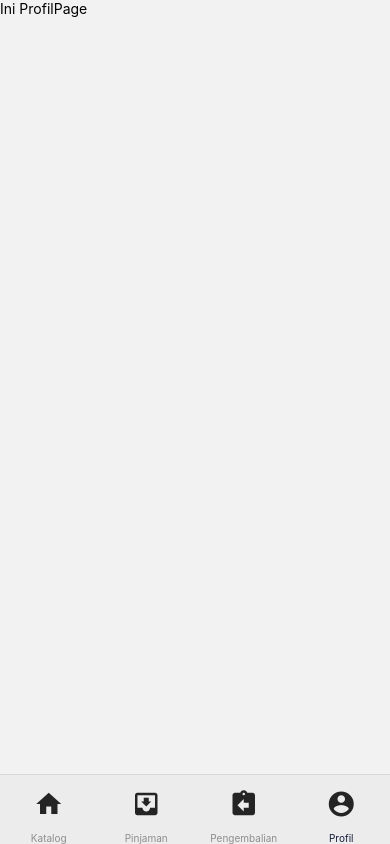
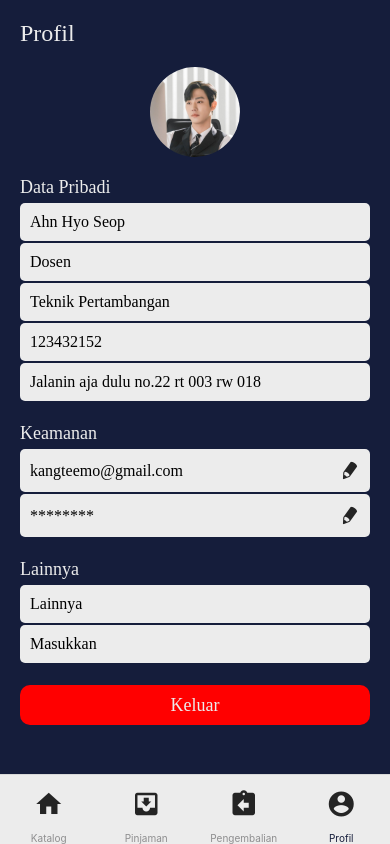
Before and after one commit to dhifafaz/TUBES-PTI-X-OAIL, a React Native app in the folder User/: screen /Profil in a window 390 px wide. Built offline with nearby package versions, Linux system fonts and the light colour scheme.

Commit message:
profile User

```diff
--- a/User/src/screen/profilPage.js
+++ b/User/src/screen/profilPage.js
@@ -5,16 +5,82 @@ import {
     View,
     ActivityIndicator,
     FlatList,
+    Pressable,
+    ScrollView,
+    Image,
 } from 'react-native';
+import styles from '../style/profilPageStyle';
+import { Icon } from 'react-native-elements';
+
 
 const ProfilPage = ({ navigation }) => {
 
     return (
-        <View>
-            <Text>
-                Ini ProfilPage
-            </Text>
-        </View>
+        <SafeAreaView style={styles.color}>
+            <ScrollView>
+                <View style={styles.margin}>
+                   <Text style={styles.textKatalog}>Profil</Text>
+                   <View style={styles.imageProfile}>
+                       <Image source={require('../assets/images/profil.jpg')} style={styles.image}/>
+                   </View>
+                   <View>
+                       <View style={styles.card}>
+                           <Text style={styles.title}>Data Pribadi</Text>
+                           <View>
+                               <Text style={styles.isiText}>Ahn Hyo Seop</Text>
+                                <Text style={styles.isiText}>Dosen</Text>
+                                <Text style={styles.isiText}>Teknik Pertambangan</Text>
+                                <Text style={styles.isiText}>123432152</Text>
+                                <Text style={styles.isiText}>Jalanin aja dulu no.22 rt 003 rw 018</Text>
+                           </View>
+                       </View>
+                        <View style={styles.card}>
+                            <Text style={styles.title}>Keamanan</Text>
+                            <View>
+                                <View style={styles.button2}>
+                                    <Text style={styles.theText}>kangteemo@gmail.com</Text>
+                                    <Pressable onPress={() => {
+                                        console.log('pencil');
+                                    }}>
+                                        <Icon name="pencil" type='entypo' size={20}/>
+                                    </Pressable>
+                                </View>
+                                <View style={styles.button2}>
+                                    <Text style={styles.theText}>********</Text>
+                                    <Pressable onPress={() => {
+                                        console.log('pencil');
+                                    }}>
+                                        <Icon name="pencil" type='entypo' size={20}/>
+                                    </Pressable>
+                                </View>
+                            </View>
+                        </View>
+                        <View style={styles.card}>
+                            <Text style={styles.title}>Lainnya</Text>
+                            <View>
+                                <Pressable style={styles.button} onPress={() => {
+                                    console.log('mantap');
+                                }}>
+                                    <Text style={styles.theText}>Lainnya</Text>
+                                </Pressable>
+                                <Pressable style={styles.button} onPress={() => {
+                                    console.log('mantap');
+                                }}>
+                                    <Text style={styles.theText}>Masukkan</Text>
+                                </Pressable>
+                            </View>
+                        </View>
+                   </View>
+                   <View>
+                        <Pressable style={styles.buttonOut} onPress={() => {
+                            console.log('out');
+                        }}>
+                            <Text style={styles.outText}>Keluar</Text>
+                       </Pressable>
+                   </View>
+                </View>
+            </ScrollView>
+        </SafeAreaView>
     )
 
 }
--- /dev/null
+++ b/User/src/style/profilPageStyle.js
@@ -0,0 +1,78 @@
+import { StyleSheet } from 'react-native';
+
+const styles = StyleSheet.create({
+    color: {
+        backgroundColor: '#151D3B',
+        flex: 1,
+    },
+    margin: {
+        margin: 20,
+    },
+    textKatalog: {
+        fontSize: 24,
+        fontFamily: 'Ubuntu-Bold',
+        color: '#ECECEC',
+    },
+    imageProfile: {
+        justifyContent: 'center',
+        alignItems: 'center',
+        width: '100%',
+        marginVertical: 20,
+    },
+    image: {
+        width: 90,
+        height: 90,
+        borderRadius: 50,
+    },
+    card: {
+        marginBottom: 20,
+    },
+    title: {
+        fontFamily: 'Ubuntu-Bold',
+        fontSize: 18,
+        color: '#ECECEC',
+        marginBottom: 5,
+    },
+    isiText: {
+        fontFamily: 'Ubuntu-Light',
+        fontSize: 16,
+        backgroundColor: '#ECECEC',
+        padding: 10,
+        borderRadius: 5,
+        marginBottom: 2,
+    },
+    button: {
+        backgroundColor: '#ECECEC',
+        padding: 10,
+        borderRadius: 5,
+        marginBottom: 2,
+    },
+    button2: {
+        backgroundColor: '#ECECEC',
+        padding: 10,
+        borderRadius: 5,
+        marginBottom: 2,
+        justifyContent: "space-between",
+        flexDirection: "row",
+        alignItems: 'center',
+    },
+    theText: {
+        fontFamily: 'Ubuntu-Light',
+        fontSize: 16,
+    },
+    buttonOut:{
+        height: 40,
+        backgroundColor: '#FF0000',
+        justifyContent: 'center',
+        alignItems: 'center',
+        borderRadius: 10,
+    },
+    outText: {
+        fontFamily: 'Ubuntu-Bold',
+        fontSize: 18,
+        color: '#ECECEC',
+    },
+
+})
+
+export default styles;
```
Also changed, not shown: User/src/assets/images/profil.jpg (added).
